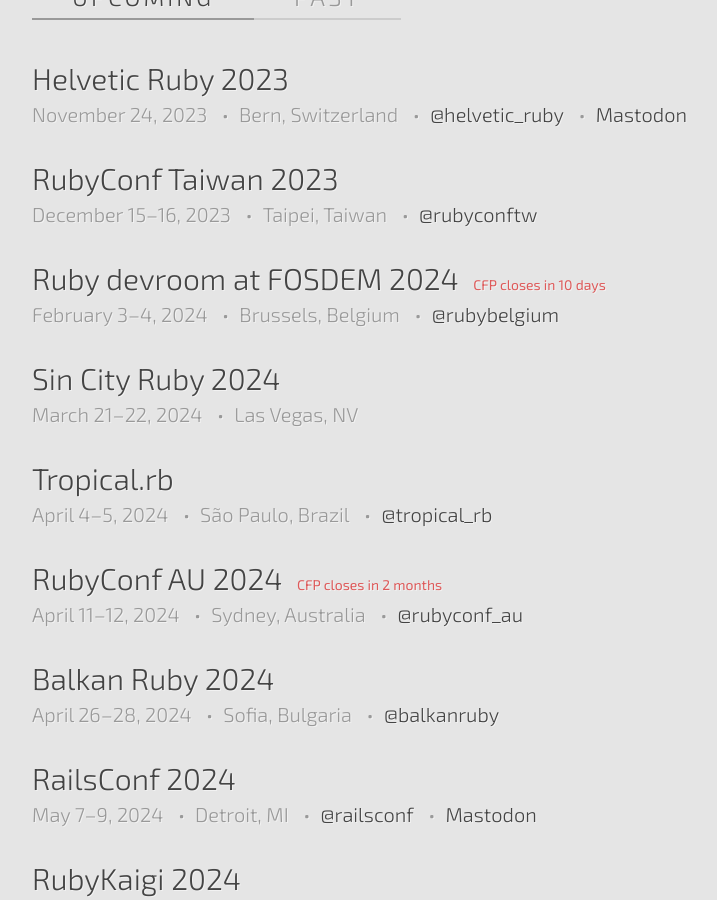
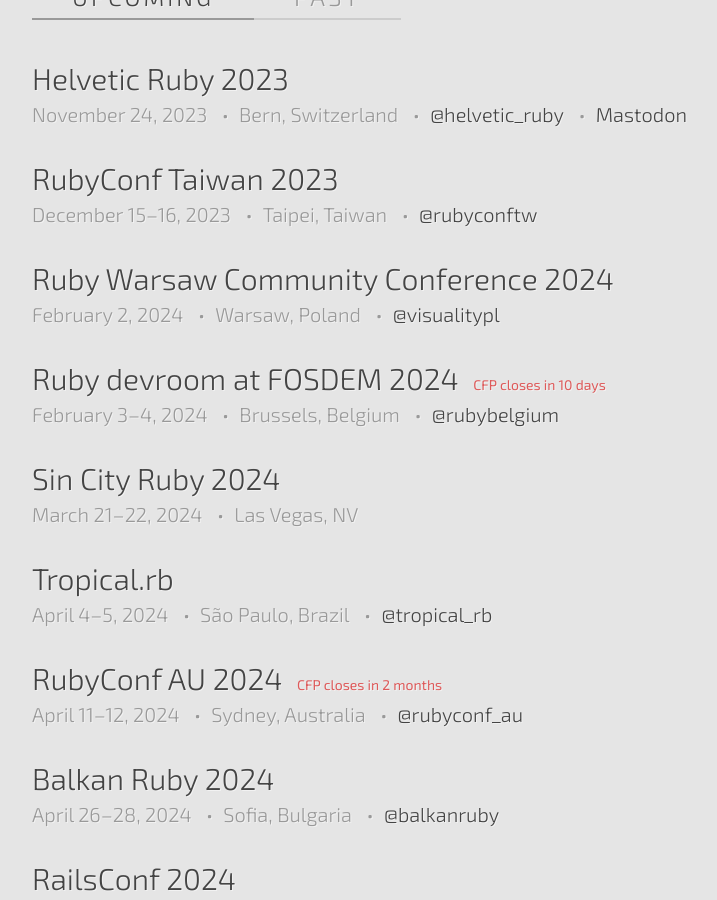
Before and after one commit to ruby-conferences/ruby-conferences.github.io, a Jekyll site: the page built from index.html, in a window 1280 px wide and 900 px high, scrolled down 502 px. Shown: the whole window, without its empty margins (208-925 px from the left). Built offline with Jekyll 4.4.1, drawn with Linux system fonts in a browser that asks for light colours.

Commit message:
Add Ruby Warsaw Community Conference 2024 (#546)

```diff
--- a/_data/conferences.yml
+++ b/_data/conferences.yml
@@ -2424,6 +2424,13 @@
   cfp_phrase: CFP closes
   cfp_date: 2023-12-01
 
+- name: Ruby Warsaw Community Conference 2024
+  location: Warsaw, Poland
+  start_date: 2024-02-02
+  end_date: 2024-02-02
+  url: https://www.rubycommunityconference.com
+  twitter: visualitypl
+
 - name: Sin City Ruby 2024
   location: Las Vegas, NV
   start_date: 2024-03-21
```
